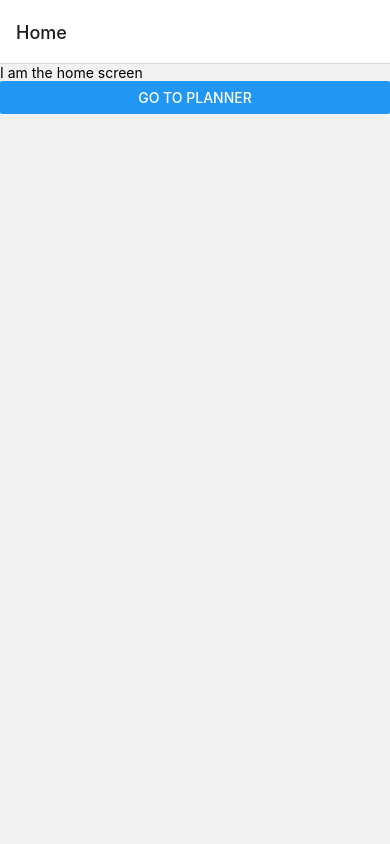
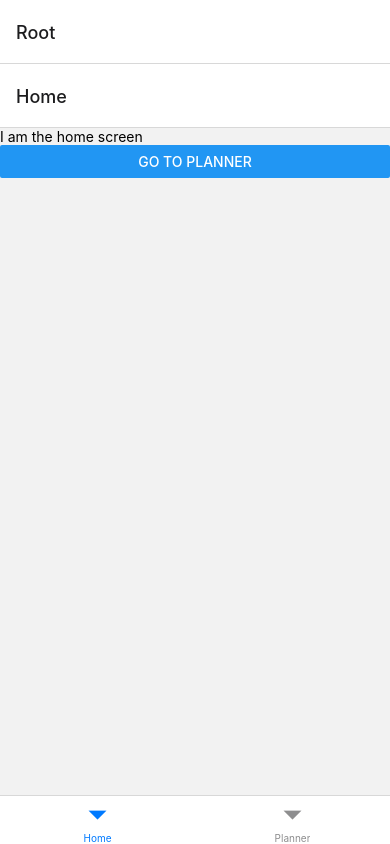
Before and after one commit to Rakesh6720/react-native-typescript, a React Native app: screen / in a window 390 px wide. Built offline with nearby package versions, Linux system fonts and the light colour scheme.

Commit message:
add home and planner bottom icons

```diff
--- a/navigation/index.tsx
+++ b/navigation/index.tsx
@@ -1,4 +1,5 @@
 import { createNativeStackNavigator } from "@react-navigation/native-stack";
+import { createBottomTabNavigator } from "@react-navigation/bottom-tabs";
 import { NavigationContainer } from "@react-navigation/native";
 
 import HomeScreen from "../screens/HomeScreen";
@@ -13,11 +14,21 @@ export default function Navigation() {
 }
 
 const Stack = createNativeStackNavigator();
+const BottomTab = createBottomTabNavigator();
+
 function RootNavigator() {
   return (
-    <Stack.Navigator initialRouteName="Home">
-      <Stack.Screen name="Home" component={HomeScreen} />
-      <Stack.Screen name="Planner" component={PlannerScreen} />
+    <Stack.Navigator>
+      <Stack.Screen name="Root" component={BottomTabNavigator} />
     </Stack.Navigator>
   );
 }
+
+function BottomTabNavigator() {
+  return (
+    <BottomTab.Navigator initialRouteName="Home">
+      <BottomTab.Screen name="Home" component={HomeScreen} />
+      <BottomTab.Screen name="Planner" component={PlannerScreen} />
+    </BottomTab.Navigator>
+  );
+}
--- a/package.json
+++ b/package.json
@@ -10,6 +10,7 @@
     "eject": "expo eject"
   },
   "dependencies": {
+    "@react-navigation/bottom-tabs": "^6.3.1",
     "@react-navigation/native": "^6.0.10",
     "@react-navigation/native-stack": "^6.6.1",
     "expo": "~44.0.0",
```
Also changed, not shown: 2 other files (tests, documents, lock files or other folders).
